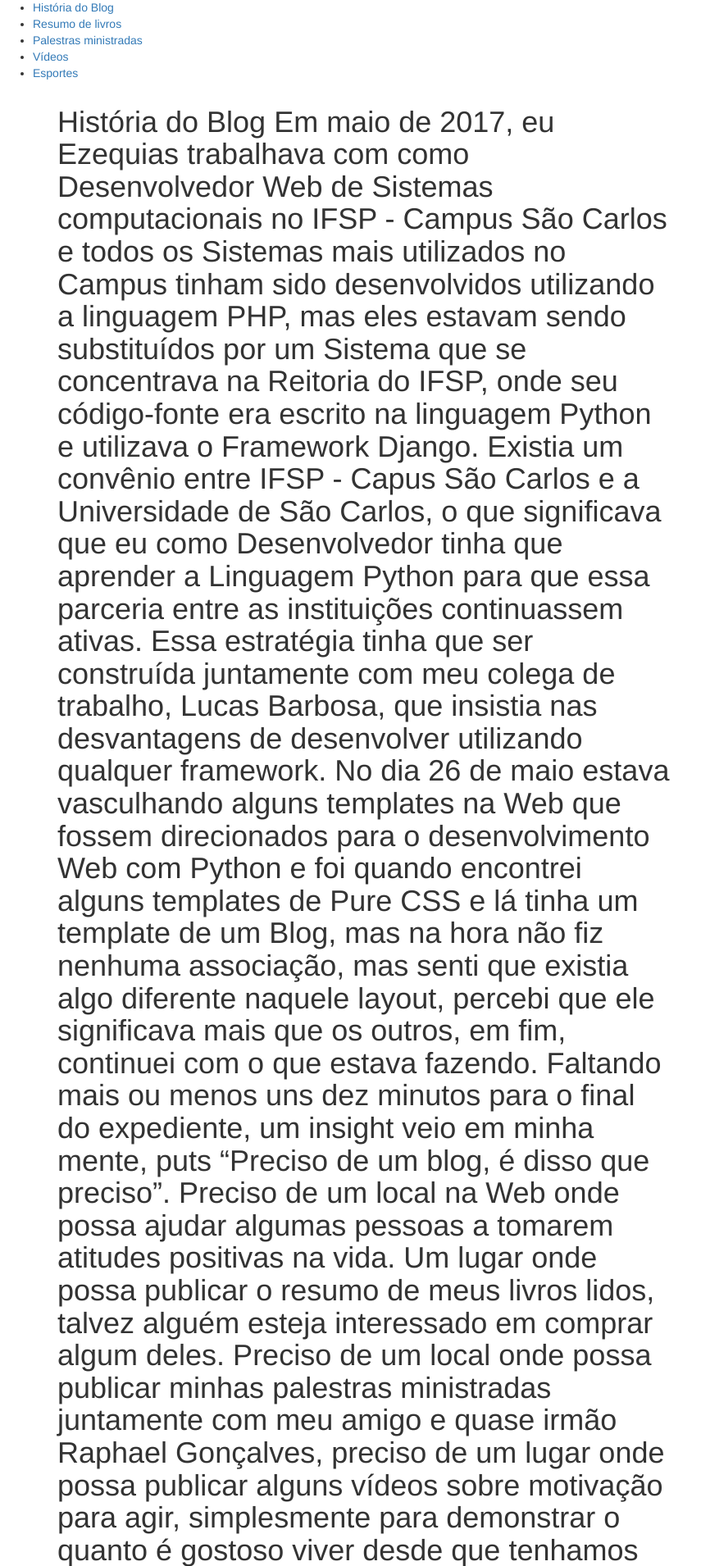
After one commit to Ezequias-Silva/meu-primeiro-blog, a Django app: a page that uses blog/templates/blog/base.html in a window 1280 px wide. The commit adds this page. Shown: the part 461-2371 px from the top of the page at 82% size, without its empty margins (0-855 px from the left). Run offline with Django 3.2, Linux system fonts and the light colour scheme; some libraries are stand-ins or nearby versions.

Commit message:
Adionando pagina história

```diff
--- a/blog/templates/blog/base.html
+++ b/blog/templates/blog/base.html
@@ -25,7 +25,7 @@
 
     <nav id="menu">
       <ul>
-        <li><a href="#">História</a></li>
+        <li><a href="{% url 'post_historia' %}">História do Blog</a></li>
         <li><a href="#">Resumo de livros</a></li>
         <li><a href="http://www.muz.ifsuldeminas.edu.br/index.php/gerais/5156-palestraegressos" target="_blank">Palestras ministradas</a></li>
         <li><a href="https://www.youtube.com/watch?v=rTYSHv4TRg0&list=PL5wE4Yt7L6lFacOVexeJWesa19N2xoHcf" target="_blank">Vídeos</a></li>
--- /dev/null
+++ b/blog/templates/blog/post_historia.html
@@ -0,0 +1,44 @@
+{% extends 'blog/base.html' %}
+
+{% block content %}
+    <h1>História do Blog
+
+Em maio de 2017, eu Ezequias trabalhava com como Desenvolvedor Web de Sistemas computacionais no IFSP - Campus São Carlos e todos os Sistemas mais utilizados no Campus tinham sido desenvolvidos utilizando a linguagem PHP, mas eles estavam sendo substituídos por um Sistema que se concentrava na Reitoria do IFSP, onde seu código-fonte era escrito na linguagem Python e utilizava o Framework Django.
+
+Existia um convênio entre IFSP - Capus São Carlos e a Universidade de São Carlos, o que significava que eu como Desenvolvedor tinha que aprender a Linguagem Python para que essa parceria entre as instituições continuassem ativas. Essa estratégia tinha que ser construída juntamente com meu colega de trabalho, Lucas Barbosa, que insistia nas desvantagens de desenvolver utilizando qualquer framework.
+
+No dia 26 de maio estava vasculhando alguns templates na Web que fossem direcionados para o desenvolvimento Web com Python e foi quando encontrei alguns templates de Pure CSS e lá tinha um template de um Blog, mas na hora não fiz nenhuma associação, mas senti que existia algo diferente naquele layout, percebi que ele significava mais que os outros, em fim, continuei com o que estava fazendo.
+
+Faltando mais ou menos uns dez minutos para o final do expediente, um insight veio em minha mente, puts “Preciso de um blog, é disso que preciso”. Preciso de um local na Web onde possa ajudar algumas pessoas a tomarem atitudes positivas na vida. Um lugar onde possa publicar o resumo de meus livros lidos, talvez alguém esteja interessado em comprar algum deles. Preciso de um local onde possa publicar minhas palestras ministradas juntamente com meu amigo e quase irmão Raphael Gonçalves, preciso de um lugar onde possa publicar alguns vídeos sobre motivação para agir, simplesmente para demonstrar o quanto é gostoso viver desde que tenhamos metas a serem cumpridas e objetivos a serem alcançados, preciso de um local onde possa publicar alguns conteúdos sobre as experiências com esporte, com a intenção de transmitir essa energia boa, a qualidade de vida que o esporte proporciona, a disposição que é adquirida para realizar as metas estabelecidas, mostrar que o esporte é uma verdadeira fonte de vida.
+
+Depois desse turbilhão de sensações boas transmitidas pela minha mente, então fui para casa arrumar a mochila e sair para a cidade de Andradas-SP onde tinha uma competição de corrida no domingo (28/05/2017).
+
+Ao levantar às 06:15 da manhã fui correr pela cidade a fim de realizar um aquecimento para o evento.
+
+Ao sair do hotel onde fui hospedado, as sensações sentidas no dia anterior se apropriaram na minha mente com maior intensidade. Logo o questionamento surgiu: como esse blog se chamará?  Vários nomes foram sugeridos por mim mesmo, de repente lembrei que todo o propósito da página se encaixa perfeitamente no “Thurrrr”.
+
+Esse “Thurrrr” surgiu quando estudava para concursos e cursava faculdade de Ciência da Computação no IFSULDEMINAS - Campus Muzambinho, na cidade de Muzambinho-MG, juntamente com meu brother Raphael, estudávamos para concursos e cursávamos a graduação na mesma sala.
+
+Ao decidirmos que seríamos Servidores Públicos Federais, ficávamos pesquisando por motos potentes, mas o barulho que chamava mais atenção era o ronco da Moto Ninja Kawasaki 300 cilindradas, ao ficarmos imitando o barulho, então nasceu o “Thurrrr”.
+
+Ao estabelecer que o Blog se chamaria  “Thurrrr” ainda parecia que faltava alguma coisa, precisava de mais algum complemento. Mais uma vez, um novo insight brilhou, caraca ele se chamaria “Thurrrr do Milhão”. Esse termo milhão se refere ao um dos objetivos estabelecidos para ser concretizado a longo prazo.
+
+Assim nasceu essa página.
+
+Levantamos todos os dias em busca do $ucess$$o pessoal, profissional, financeiro. Buscamos a Pro$peridade.
+
+Se você leu até aqui, por gentileza deixe seu comentário, envie uma mensagem, dê sugestões de melhorias, faça críticas, seja diferente.
+
+Será um prazer conversar com você, te ajudar a conseguir o que você busca, te ajudar a conseguir o $uce$$o.
+
+Um forte abraço.
+
+
+
+Texto escrito em 27/05/2017
+Plaste Hotel
+Andradas - SP
+06:10
+
+</h1>
+{% endblock %}
--- a/blog/urls.py
+++ b/blog/urls.py
@@ -6,4 +6,5 @@ urlpatterns = [
     url(r'^post/(?P<pk>[0-9]+)/$', views.post_detail, name='post_detail'),
     url(r'^post/new/$', views.post_new, name='post_new'),
     url(r'^post/(?P<pk>[0-9]+)/edit/$', views.post_edit, name='post_edit'),
+    url(r'^historia/$', views.post_historia, name='post_historia'),
 ]
--- a/blog/views.py
+++ b/blog/views.py
@@ -3,6 +3,7 @@ from django.utils import timezone
 from .models import Post
 from .forms import PostForm
 from django.shortcuts import redirect
+from django.views.generic import TemplateView
 
 def post_list(request):
     posts = Post.objects.filter(published_date__lte=timezone.now()).order_by('published_date')
@@ -39,3 +40,6 @@ def post_edit(request, pk):
     else:
         form = PostForm(instance=post)
     return render(request, 'blog/post_edit.html', {'form':form})
+
+def post_historia(request):
+    return render(request, 'blog/post_historia.html', {})
```
